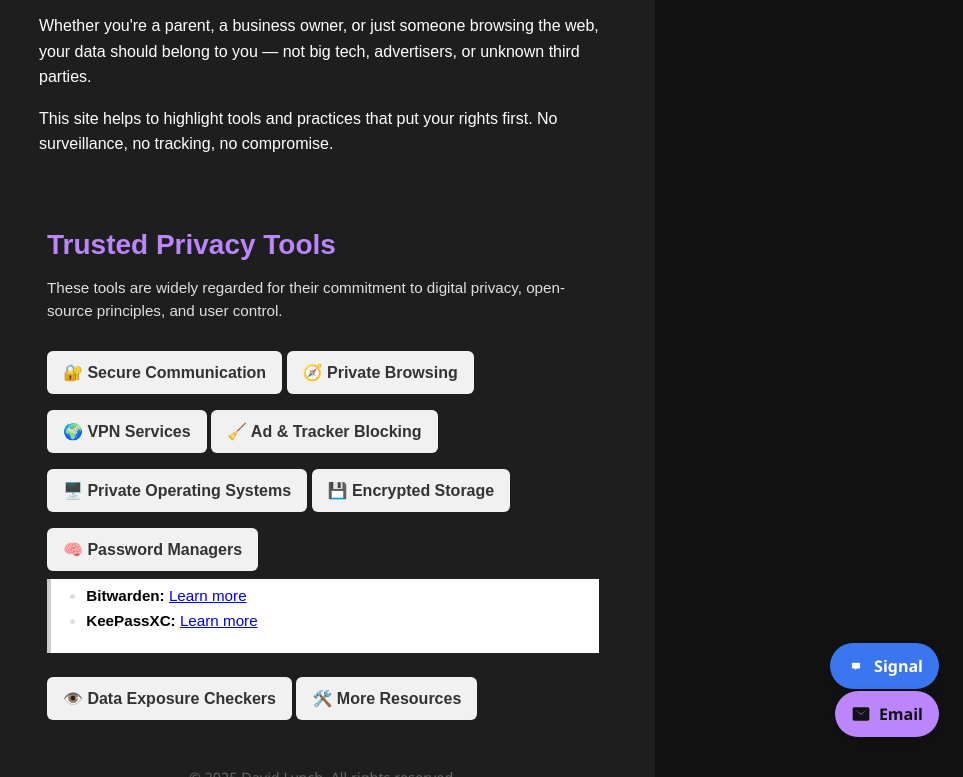
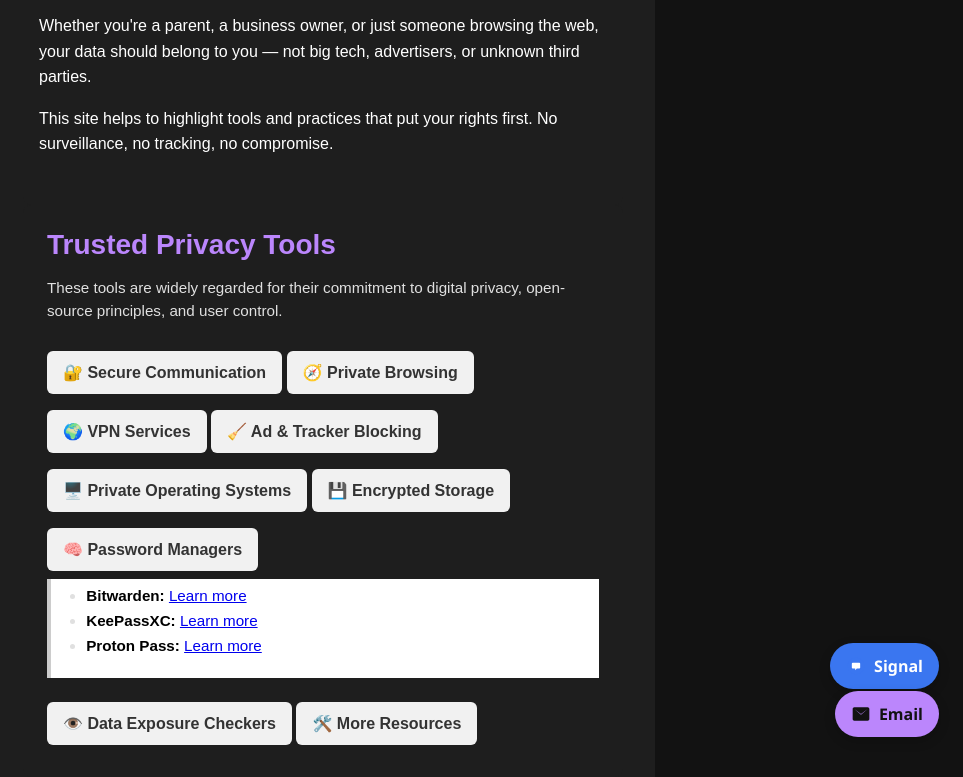
Before and after one commit to dal21314/personal-website, a plain HTML site: page index.html in a window 1280 px wide. Both pictures are taken after a click on the button "🧠 Password Managers". Shown: the part 1484-2261 px from the top of the page, without its empty margins (317-1280 px from the left). Drawn offline with Linux system fonts and the light colour scheme.

Commit message:
Update index.html

```diff
--- a/index.html
+++ b/index.html
@@ -327,6 +327,7 @@
     <ul>
       <li><strong style="color: #000;">Bitwarden:</strong> <a href="https://bitwarden.com" target="_blank">Learn more</a></li>
       <li><strong style="color: #000;">KeePassXC:</strong> <a href="https://keepassxc.org" target="_blank">Learn more</a></li>
+      <li><strong style="color: #000;">Proton Pass:</strong> <a href="https://proton.me/pass" target="_blank">Learn more</a></li>
     </ul>
   </div>
 
```
